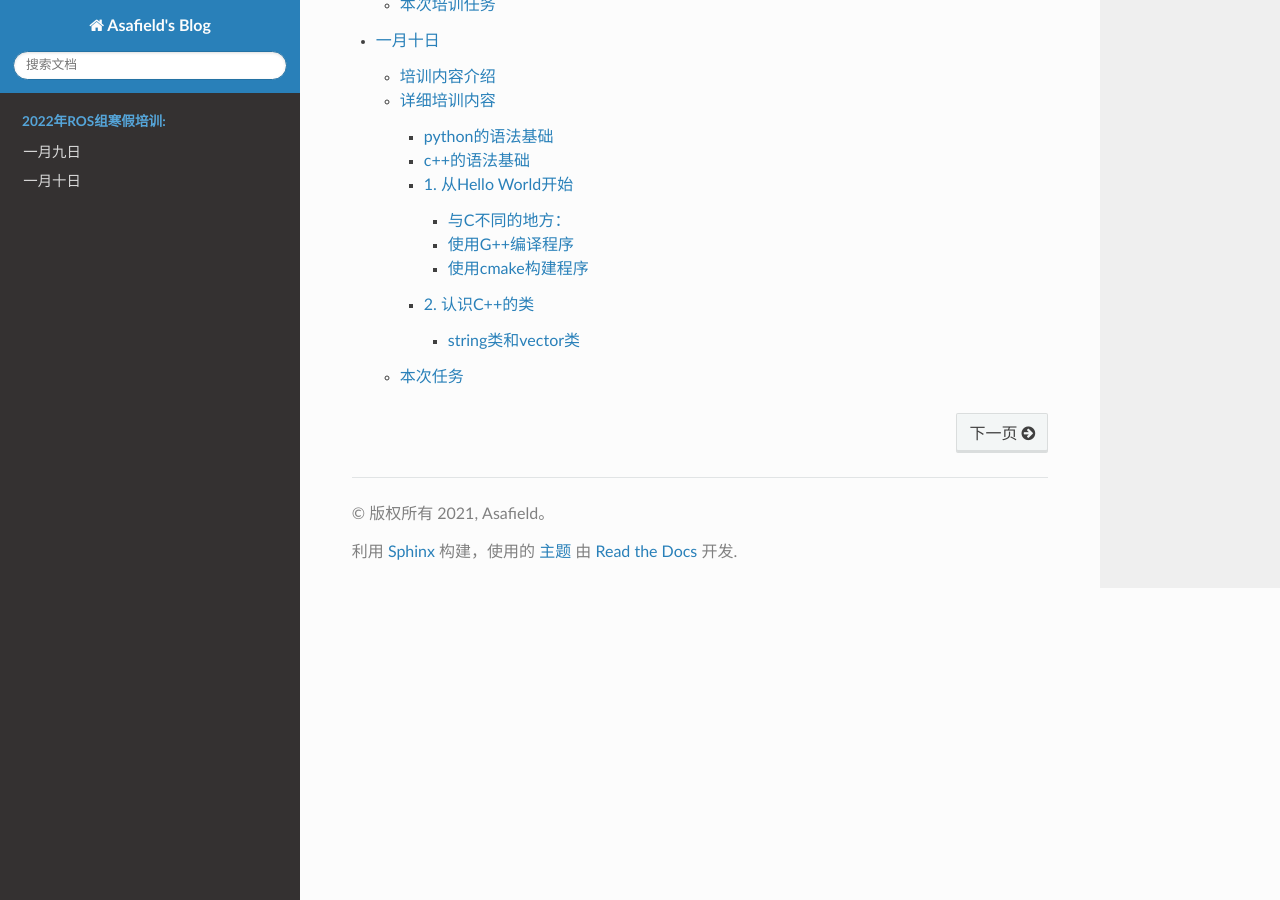
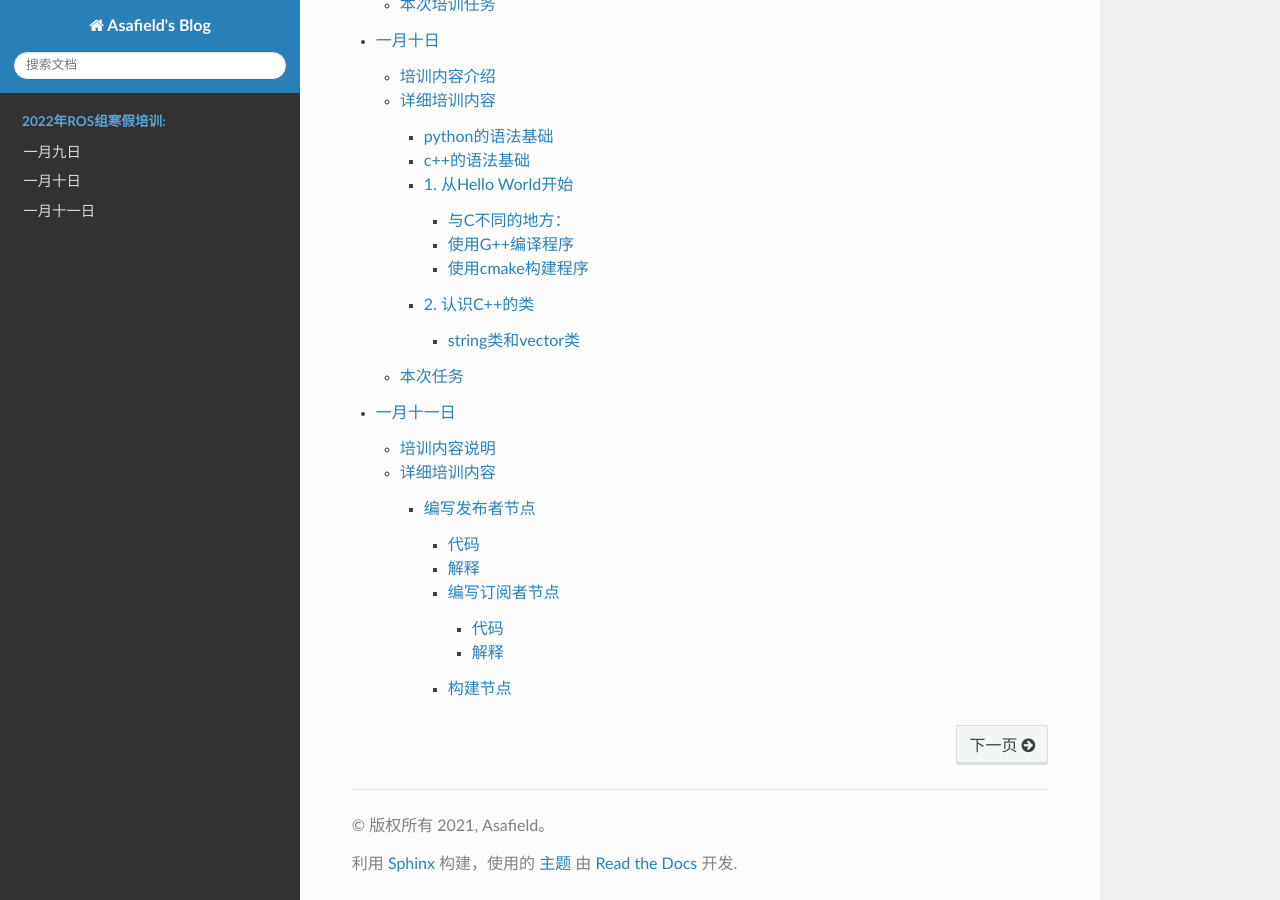
Before and after one commit to Asafield/doc, a Sphinx documentation site: the page built from source/index.rst, in a window 1280 px wide and 900 px high, scrolled down 571 px. Built offline with Sphinx 7.4.7 and the Read the Docs theme 2.0.0, drawn with Linux system fonts in a browser that asks for light colours; part of the change alters nothing that is shown.

Commit message:
add 十月十一日

````diff
--- a/source/index.rst
+++ b/source/index.rst
@@ -11,3 +11,4 @@
 
    一月九日<md/一月九日>
    一月十日<md/一月十日>
+   一月十一日<md/一月十一日>
--- /dev/null
+++ b/source/md/一月十一日.md
@@ -0,0 +1,381 @@
+# 一月十一日培训内容
+
+## 培训内容说明
+
+- 掌握ROS工作空间、功能包、节点、话题、服务、参数的概念
+
+- 理解ROS通信机制中动作的概念
+
+- 掌握工作空间的创建、功能包的创建
+
+- 能够利用C++和python完成话题通信中订阅者和发布者的编写
+
+## 详细培训内容
+
+参考群里发的三本资料并结合roswiki的内容学习：
+
+1. 《ROS机器人开发实践》
+
+2. 《ROS_Robot_Programming_CN》
+
+3. 《ROS操作系统入门讲义》
+
+**`roswiki`上的内容摘录如下：**
+
+### 编写发布者节点
+
+“节点”是连接到ROS网络的可执行文件。在这里，我们将创建`talker`（发布者）节点，该节点将不断广播消息。
+
+将当前目录切换到之前的教程中创建的`beginner_tutorials`包中：
+
+```
+$ roscd beginner_tutorials
+```
+#### 代码
+
+首先让我们创建一个`src`目录来存放我们的源代码文件：
+```
+$ mkdir src
+$ cd src
+```
+在src目录下创建`talker.cpp`文件并粘贴以下内容进去：
+```
+  27 #include "ros/ros.h"
+  28 #include "std_msgs/String.h"
+  29
+  30 #include <sstream>
+  31
+  32 /**
+  33  * This tutorial demonstrates simple sending of messages over the ROS system.
+  34  */
+  35 int main(int argc, char **argv)
+  36 {
+  37   /**
+  38    * The ros::init() function needs to see argc and argv so that it can perform
+  39    * any ROS arguments and name remapping that were provided at the command line.
+  40    * For programmatic remappings you can use a different version of init() which takes
+  41    * remappings directly, but for most command-line programs, passing argc and argv is
+  42    * the easiest way to do it.  The third argument to init() is the name of the node.
+  43    *
+  44    * You must call one of the versions of ros::init() before using any other
+  45    * part of the ROS system.
+  46    */
+  47   ros::init(argc, argv, "talker");
+  48
+  49   /**
+  50    * NodeHandle is the main access point to communications with the ROS system.
+  51    * The first NodeHandle constructed will fully initialize this node, and the last
+  52    * NodeHandle destructed will close down the node.
+  53    */
+  54   ros::NodeHandle n;
+  55
+  56   /**
+  57    * The advertise() function is how you tell ROS that you want to
+  58    * publish on a given topic name. This invokes a call to the ROS
+  59    * master node, which keeps a registry of who is publishing and who
+  60    * is subscribing. After this advertise() call is made, the master
+  61    * node will notify anyone who is trying to subscribe to this topic name,
+  62    * and they will in turn negotiate a peer-to-peer connection with this
+  63    * node.  advertise() returns a Publisher object which allows you to
+  64    * publish messages on that topic through a call to publish().  Once
+  65    * all copies of the returned Publisher object are destroyed, the topic
+  66    * will be automatically unadvertised.
+  67    *
+  68    * The second parameter to advertise() is the size of the message queue
+  69    * used for publishing messages.  If messages are published more quickly
+  70    * than we can send them, the number here specifies how many messages to
+  71    * buffer up before throwing some away.
+  72    */
+  73   ros::Publisher chatter_pub = n.advertise<std_msgs::String>("chatter", 1000);
+  74
+  75   ros::Rate loop_rate(10);
+  76
+  77   /**
+  78    * A count of how many messages we have sent. This is used to create
+  79    * a unique string for each message.
+  80    */
+  81   int count = 0;
+  82   while (ros::ok())
+  83   {
+  84     /**
+  85      * This is a message object. You stuff it with data, and then publish it.
+  86      */
+  87     std_msgs::String msg;
+  88
+  89     std::stringstream ss;
+  90     ss << "hello world " << count;
+  91     msg.data = ss.str();
+  92
+  93     ROS_INFO("%s", msg.data.c_str());
+  94
+  95     /**
+  96      * The publish() function is how you send messages. The parameter
+  97      * is the message object. The type of this object must agree with the type
+  98      * given as a template parameter to the advertise<>() call, as was done
+  99      * in the constructor above.
+ 100      */
+ 101     chatter_pub.publish(msg);
+ 102
+ 103     ros::spinOnce();
+ 104
+ 105     loop_rate.sleep();
+ 106     ++count;
+ 107   }
+ 108
+ 109
+ 110   return 0;
+ 111 }
+```
+#### 解释
+
+现在，让我们把代码分解。
+
+```
+  27 #include "ros/ros.h"
+```
+
+`ros/ros.h`是一个很便利的`include`，它包括了使用ROS系统中最常见的公共部分所需的全部头文件。
+
+```
+  28 #include "std_msgs/String.h"
+```
+
+它引用了位于`std_msgs`包里的`std_msgs/String`消息。这是从`std_msgs`包里的`String.msg`文件中自动生成的头文件。有关消息定义的更多信息，请参见`msg`页面。
+
+```
+  47   ros::init(argc, argv, "talker");
+```
+初始化ROS。这使得ROS可以通过命令行进行名称重映射——不过目前不重要。这也是我们给节点指定名称的地方。节点名在运行的系统中必须是唯一的。注意：名称必须是基本名称，例如不能包含任何斜杠/。
+
+```
+  54   ros::NodeHandle n;
+```
+为这个进程的节点创建句柄。创建的第一个`NodeHandle`实际上将执行节点的初始化，而最后一个被销毁的`NodeHandle`将清除节点所使用的任何资源。
+
+```
+  73   ros::Publisher chatter_pub = n.advertise<std_msgs::String>("chatter", 1000);
+```
+告诉主节点我们将要在`chatter`话题上发布一个类型为`std_msgs/String`的消息。这会让主节点告诉任何正在监听`chatter`的节点，我们将在这一话题上发布数据。第二个参数是发布队列的大小。在本例中，如果我们发布得太快，它将最多缓存1000条消息，不然就会丢弃旧消息。
+
+`NodeHandle::advertise()`返回一个`ros::Publisher`对象，它有2个目的：其一，它包含一个`publish()`方法，可以将消息发布到创建它的话题上；其二，当超出范围时，它将自动取消这一宣告操作。
+
+```
+  75   ros::Rate loop_rate(10);
+```
+ros::Rate对象能让你指定循环的频率。它会记录从上次调用Rate::sleep()到现在已经有多长时间，并休眠正确的时间。在本例中，我们告诉它希望以10Hz运行。
+
+```
+  81   int count = 0;
+  82   while (ros::ok())
+  83   {
+```
+默认情况下，`roscpp`将安装一个SIGINT处理程序，它能够处理`Ctrl+C`操作，让`ros::ok()`返回`false`。
+
+`ros::ok()`在以下情况会返回`false`：
+
+- 收到SIGINT信号（Ctrl+C）
+-  被另一个同名的节点踢出了网络
+-  `ros::shutdown()`被程序的另一部分调用
+-  所有的`ros::NodeHandles`都已被销毁
+
+一旦`ros::ok()`返回`false`, 所有的ROS调用都会失败。
+
+```
+  87     std_msgs::String msg;
+  88
+  89     std::stringstream ss;
+  90     ss << "hello world " << count;
+  91     msg.data = ss.str();
+```
+我们使用一种消息自适应的类在ROS上广播消息，该类通常由`msg`文件生成。更复杂的数据类型也可以，不过我们现在将使用标准的`String`消息，它有一个成员：`data`。
+
+```
+ 101     chatter_pub.publish(msg);
+```
+现在，我们实际上把这个信息广播给了任何已连接的节点。
+
+```
+  93     ROS_INFO("%s", msg.data.c_str());
+```
+`ROS_INFO`和它的朋友们可用来取代`printf/cout`。参见`rosconsole`文档获取更多信息。
+
+```
+ 103     ros::spinOnce();
+```
+此处调用`ros::spinOnce()`对于这个简单程序来说没啥必要，因为我们没有接收任何回调。然而，如果要在这个程序中添加订阅，但此处没有`ros::spinOnce()`的话，回调函数将永远不会被调用。所以还是加上吧。
+
+切换行号显示
+```
+ 105     loop_rate.sleep();
+```
+现在我们使用`ros::Rate`在剩下的时间内睡眠，以让我们达到10Hz的发布速率。
+
+对上边的内容进行一下总结：
+
+- 初始化ROS系统
+
+- 向主节点宣告我们将要在`chatter`话题上发布`std_msgs/String`类型的消息
+
+- 以每秒10次的速率向`chatter`循环发布消息
+
+接下来我们要编写一个节点来接收消息。
+
+#### 编写订阅者节点
+
+##### 代码
+
+在src目录下创建`talker.cpp`文件并粘贴以下内容进去：
+
+```
+
+  28 #include "ros/ros.h"
+  29 #include "std_msgs/String.h"
+  30
+  31 /**
+  32  * This tutorial demonstrates simple receipt of messages over the ROS system.
+  33  */
+  34 void chatterCallback(const std_msgs::String::ConstPtr& msg)
+  35 {
+  36   ROS_INFO("I heard: [%s]", msg->data.c_str());
+  37 }
+  38
+  39 int main(int argc, char **argv)
+  40 {
+  41   /**
+  42    * The ros::init() function needs to see argc and argv so that it can perform
+  43    * any ROS arguments and name remapping that were provided at the command line.
+  44    * For programmatic remappings you can use a different version of init() which takes
+  45    * remappings directly, but for most command-line programs, passing argc and argv is
+  46    * the easiest way to do it.  The third argument to init() is the name of the node.
+  47    *
+  48    * You must call one of the versions of ros::init() before using any other
+  49    * part of the ROS system.
+  50    */
+  51   ros::init(argc, argv, "listener");
+  52
+  53   /**
+  54    * NodeHandle is the main access point to communications with the ROS system.
+  55    * The first NodeHandle constructed will fully initialize this node, and the last
+  56    * NodeHandle destructed will close down the node.
+  57    */
+  58   ros::NodeHandle n;
+  59
+  60   /**
+  61    * The subscribe() call is how you tell ROS that you want to receive messages
+  62    * on a given topic.  This invokes a call to the ROS
+  63    * master node, which keeps a registry of who is publishing and who
+  64    * is subscribing.  Messages are passed to a callback function, here
+  65    * called chatterCallback.  subscribe() returns a Subscriber object that you
+  66    * must hold on to until you want to unsubscribe.  When all copies of the Subscriber
+  67    * object go out of scope, this callback will automatically be unsubscribed from
+  68    * this topic.
+  69    *
+  70    * The second parameter to the subscribe() function is the size of the message
+  71    * queue.  If messages are arriving faster than they are being processed, this
+  72    * is the number of messages that will be buffered up before beginning to throw
+  73    * away the oldest ones.
+  74    */
+  75   ros::Subscriber sub = n.subscribe("chatter", 1000, chatterCallback);
+  76
+  77   /**
+  78    * ros::spin() will enter a loop, pumping callbacks.  With this version, all
+  79    * callbacks will be called from within this thread (the main one).  ros::spin()
+  80    * will exit when Ctrl-C is pressed, or the node is shutdown by the master.
+  81    */
+  82   ros::spin();
+  83
+  84   return 0;
+  85 }
+```
+##### 解释
+
+下面我们将逐条解释代码，之前说过的代码就不再赘述了。
+
+切换行号显示
+
+  34 void chatterCallback(const std_msgs::String::ConstPtr& msg)
+  35 {
+  36   ROS_INFO("I heard: [%s]", msg->data.c_str());
+  37 }
+
+这是一个回调函数，当有新消息到达chatter话题时它就会被调用。该消息是用`boost shared_ptr`智能指针传递的，这意味着你可以根据需要存储它，即不用担心它在下面被删除，又不必复制底层（underlying）数据。
+
+切换行号显示
+
+  75   ros::Subscriber sub = n.subscribe("chatter", 1000, chatterCallback);
+
+通过主节点订阅`chatter`话题。每当有新消息到达时，ROS将调用`chatterCallback()`函数。第二个参数是队列大小，以防我们处理消息的速度不够快。在本例中，如果队列达到1000条，再有新消息到达时旧消息会被丢弃。
+
+`NodeHandle::subscribe()`返回一个`ros::Subscriber`对象，你必须保持它，除非想取消订阅。当`Subscriber`对象被析构，它将自动从`chatter`话题取消订阅。
+
+还有另一些版本的`NodeHandle::subscribe()`函数，可以让你指定为类的成员函数，甚至是可以被`Boost.Function`对象调用的任何函数。请参见roscpp概览。
+
+```
+  82   ros::spin();
+```
+`ros::spin()`启动了一个自循环，它会尽可能快地调用消息回调函数。不过不要担心，如果没有什么事情，它就不会占用太多CPU。另外，一旦`ros::ok()`返回`false`，`ros::spin()`就会退出，这意味着`ros::shutdown()`被调用了，主节点让我们关闭（或是因为按下Ctrl+C，它被手动调用）。
+
+还有其他的方法可以进行回调，但是我们在这里不考虑这些。可以自己研究下`roscpp_tutorials`包中的一些示例程序，或看看`roscpp`概览。
+
+同样地，我们来总结一下：
+
+- 初始化ROS系统
+- 订阅chatter话题
+- 开始spin自循环，等待消息的到达
+- 当消息到达后，调用chatterCallback()函数
+
+#### 构建节点
+
+你在上一篇教程中使用了catkin_create_pkg，它创建了一个和一个package.xml和CMakeLists.txt文件。
+
+生成的CMakeLists.txt看起来应该是这样的（修改自创建ROS消息和服务教程，删除了未使用的注释和示例）：
+
+```
+   1 cmake_minimum_required(VERSION 2.8.3)
+   2 project(beginner_tutorials)
+   3
+   4 ## Find catkin and any catkin packages
+   5 find_package(catkin REQUIRED COMPONENTS roscpp rospy std_msgs genmsg)
+   6
+   7 ## Declare ROS messages and services
+   8 add_message_files(DIRECTORY msg FILES Num.msg)
+   9 add_service_files(DIRECTORY srv FILES AddTwoInts.srv)
+  10
+  11 ## Generate added messages and services
+  12 generate_messages(DEPENDENCIES std_msgs)
+  13
+  14 ## Declare a catkin package
+  15 catkin_package()
+```
+不要担心修改注释(#)示例，只需将这几行添加到CMakeLists.txt文件的底部：
+```
+add_executable(talker src/talker.cpp)
+target_link_libraries(talker ${catkin_LIBRARIES})
+
+
+add_executable(listener src/listener.cpp)
+target_link_libraries(listener ${catkin_LIBRARIES})
+
+```
+
+这将创建两个可执行文件talker和listener，默认情况下，它们将被放到软件包目录下的`devel`空间中，即~/catkin_ws/devel/lib/<package name>。
+
+请注意，您必须为可执行目标添加依赖项到消息生成目标：
+```
+add_dependencies(talker beginner_tutorials_generate_messages_cpp)
+```
+这确保了在使用此包之前生成了该包的消息头,本例程未使用到。如果使用来自你`catkin`工作空间中的其他包中的消息，则还需要将依赖项添加到各自的生成目标中，因为`catkin`将所有项目并行构建。在ROS Groovy及更新版本中，还可以使用以下变量来依赖所有必需的目标：
+```
+target_link_libraries(talker ${catkin_LIBRARIES})
+```
+你可以直接调用可执行文件，也可以使用`rosrun`来调用它们。它们没有被放在`<prefix>/bin`中，因为在将软件包安装到系统时会污染`PATH`环境变量。但如果你希望在安装时将可执行文件放在PATH中，可以配置安装目标，参见`CMakeLists.txt`。
+
+现在可以运行`catkin_make`：
+```
+# 在你的catkin工作空间下
+$ cd ~/catkin_ws
+$ catkin_make
+```
+注意：如果你又添加了新的包，可能需要通过指定`--force-cmake`参数来让`catkin`强制生成。参见使用工作空间。
+
+现在你已经编写了一个简单的发布者和订阅者，让我们来测试发布者和订阅者。
````
Also changed, not shown: 11 other files.
